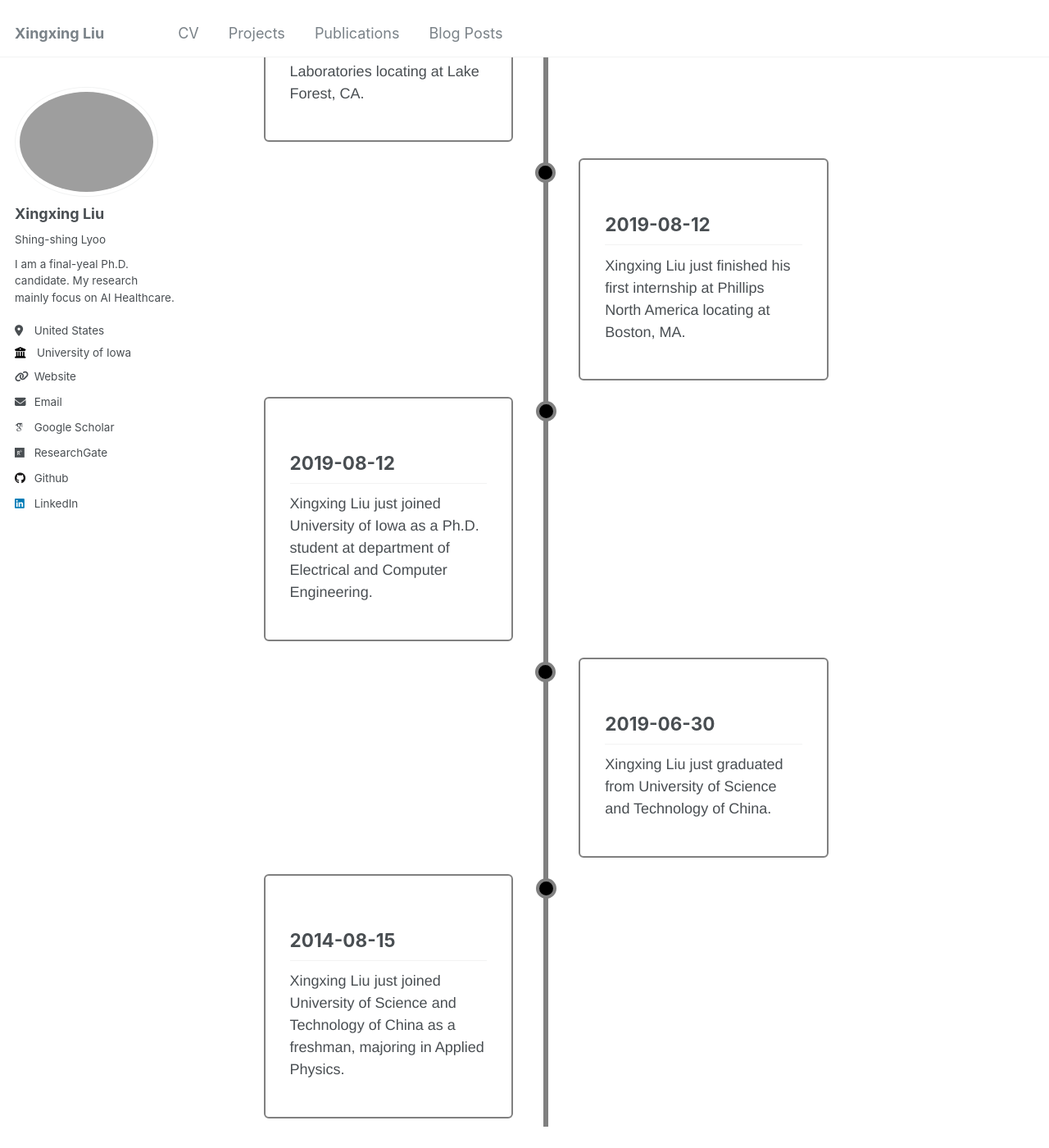
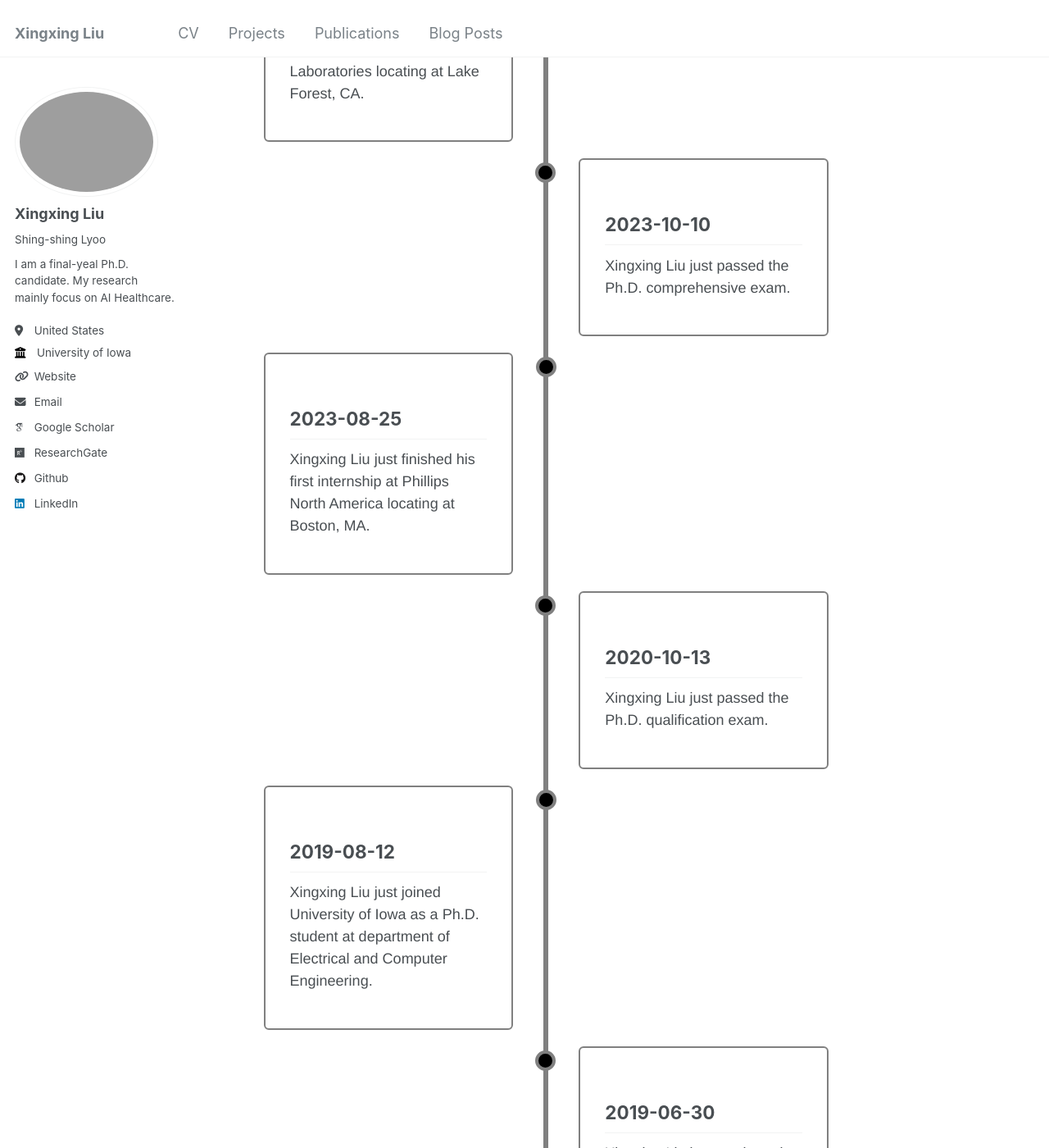
Before and after one commit to xxliu1996/xxliu1996.github.io, a Jekyll site: the page built from _pages/about.md, in a window 1280 px wide and 1400 px high, scrolled down 725 px. Shown: the whole window at 82% size. Built offline with Jekyll 4.4.1, drawn with Linux system fonts in a browser that asks for light colours; some web fonts are replaced.

Commit message:
update aboutme news

```diff
--- a/_pages/about.md
+++ b/_pages/about.md
@@ -160,8 +160,20 @@ News
   </div>
   <div class="container right">
     <div class="content">
-      <h2>2019-08-12</h2>
+      <h2>2023-10-10</h2>
+      <p>Xingxing Liu just passed the Ph.D. comprehensive exam.</p>
+    </div>
+  </div>
+  <div class="container left">
+    <div class="content">
+      <h2>2023-08-25</h2>
       <p>Xingxing Liu just finished his first internship at Phillips North America locating at Boston, MA.</p>
+    </div>
+  </div>
+  <div class="container right">
+    <div class="content">
+      <h2>2020-10-13</h2>
+      <p>Xingxing Liu just passed the Ph.D. qualification exam.</p>
     </div>
   </div>
   <div class="container left">
```
